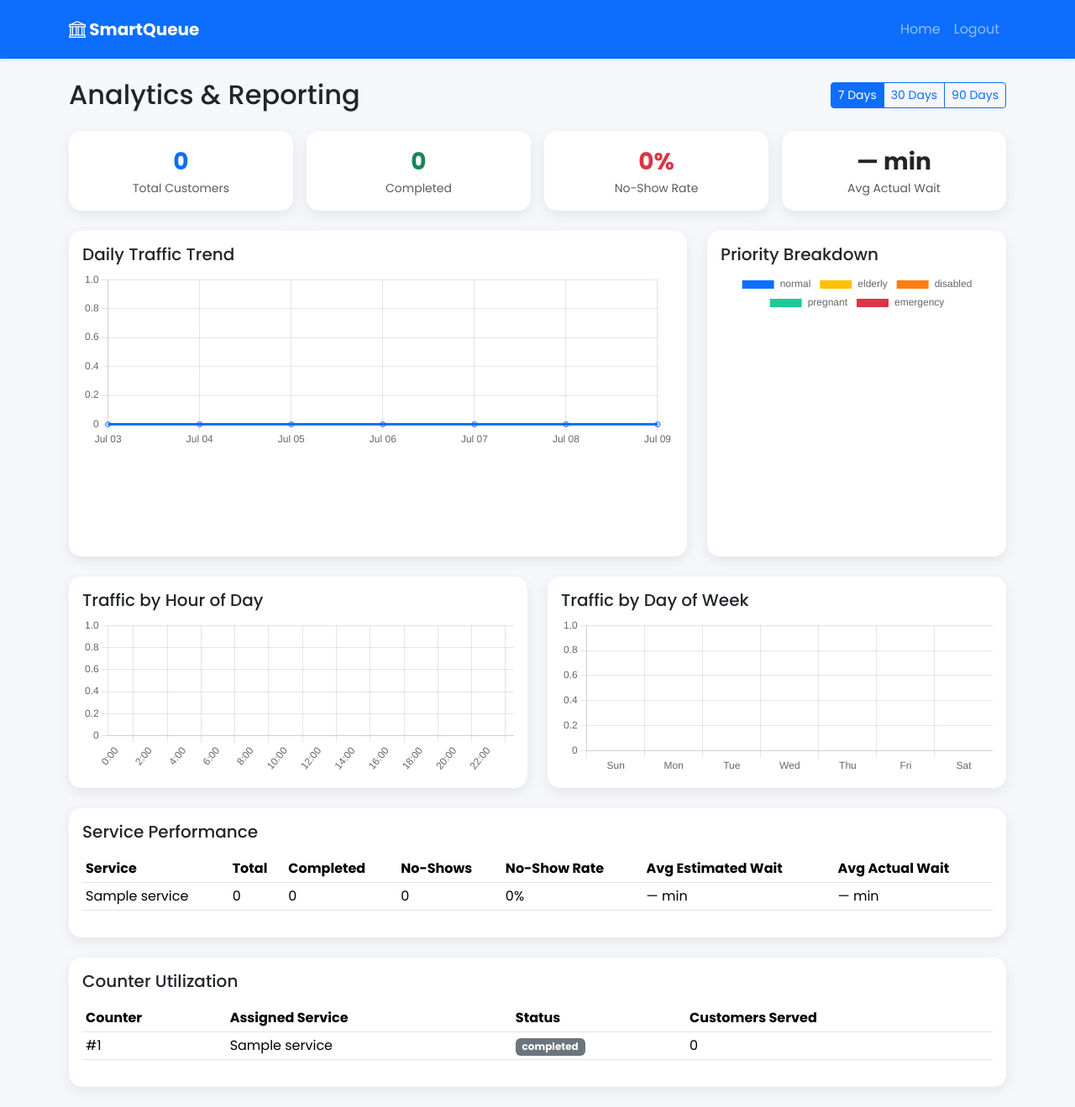
After one commit to sudipshrestha-4/smartqueue, a Flask app: page /admin/analytics in a window 1280 px wide. The commit adds this page. Shown: the whole page at 84% size. Run offline with Flask 3, Linux system fonts and the light colour scheme; a user stored in the database is signed in; tables that the repository leaves empty hold one stand-in row (values such as "Sample post"); some libraries are stand-ins or nearby versions.

Commit message:
admin analytics

```diff
--- a/app/routes/admin.py
+++ b/app/routes/admin.py
@@ -1,4 +1,4 @@
-from datetime import datetime, date
+from datetime import datetime, date, timedelta
 from flask import Blueprint, render_template, redirect, url_for, flash, request
 from flask_login import login_required
 
@@ -110,3 +110,102 @@ def assign_counter(staff_id):
         flash(f'{staff.name} unassigned from their counter.', 'info')
 
     return redirect(url_for('admin.dashboard'))
+
+
+@admin_bp.route('/analytics')
+@login_required
+@role_required('admin')
+def analytics():
+    days = request.args.get('days', 7, type=int)
+    if days not in (7, 30, 90):
+        days = 7
+    start_date = date.today() - timedelta(days=days - 1)
+    start_dt = datetime.combine(start_date, datetime.min.time())
+
+    entries = QueueEntry.query.filter(QueueEntry.arrival_time >= start_dt).all()
+
+    daily_map = {}
+    for e in entries:
+        key = e.arrival_time.date()
+        daily_map[key] = daily_map.get(key, 0) + 1
+    all_days = [start_date + timedelta(days=i) for i in range(days)]
+    daily_labels = [d.strftime('%b %d') for d in all_days]
+    daily_values = [daily_map.get(d, 0) for d in all_days]
+
+    hourly_map = {}
+    for e in entries:
+        h = e.arrival_time.hour
+        hourly_map[h] = hourly_map.get(h, 0) + 1
+    hourly_labels = [f'{h}:00' for h in range(24)]
+    hourly_values = [hourly_map.get(h, 0) for h in range(24)]
+
+    dow_names = ['Sun', 'Mon', 'Tue', 'Wed', 'Thu', 'Fri', 'Sat']
+    dow_map = {}
+    for e in entries:
+        idx = (e.arrival_time.weekday() + 1) % 7
+        dow_map[idx] = dow_map.get(idx, 0) + 1
+    dow_values = [dow_map.get(i, 0) for i in range(7)]
+
+    priority_labels = ['normal', 'elderly', 'disabled', 'pregnant', 'emergency']
+    priority_map = {}
+    for e in entries:
+        priority_map[e.priority_type] = priority_map.get(e.priority_type, 0) + 1
+    priority_values = [priority_map.get(p, 0) for p in priority_labels]
+
+    service_stats = []
+    for service in Service.query.order_by(Service.name).all():
+        service_entries = [e for e in entries if e.service_id == service.id]
+        total = len(service_entries)
+        completed = sum(1 for e in service_entries if e.status == 'completed')
+        no_show = sum(1 for e in service_entries if e.status == 'no_show')
+
+        actual_waits = [e.actual_wait_time for e in service_entries if e.actual_wait_time is not None]
+        est_waits = [e.deterministic_estimate for e in service_entries if e.deterministic_estimate is not None]
+
+        service_stats.append({
+            'name': service.name,
+            'total': total,
+            'completed': completed,
+            'no_show': no_show,
+            'no_show_rate': round((no_show / total * 100), 1) if total else 0,
+            'avg_actual_wait': round(sum(actual_waits) / len(actual_waits), 1) if actual_waits else None,
+            'avg_estimated_wait': round(sum(est_waits) / len(est_waits), 1) if est_waits else None,
+        })
+
+    counter_stats = []
+    for counter in Counter.query.order_by(Counter.counter_number).all():
+        served = sum(
+            1 for e in entries
+            if e.counter_id == counter.id and e.status == 'completed'
+        )
+        counter_stats.append({
+            'number': counter.counter_number,
+            'service': counter.service.name if counter.service else 'Unassigned',
+            'status': counter.status,
+            'served': served,
+        })
+
+    total_entries = len(entries)
+    total_completed = sum(1 for e in entries if e.status == 'completed')
+    total_no_show = sum(1 for e in entries if e.status == 'no_show')
+    all_actual_waits = [e.actual_wait_time for e in entries if e.actual_wait_time is not None]
+
+    summary = {
+        'total_entries': total_entries,
+        'total_completed': total_completed,
+        'total_no_show': total_no_show,
+        'no_show_rate': round((total_no_show / total_entries * 100), 1) if total_entries else 0,
+        'overall_avg_wait': round(sum(all_actual_waits) / len(all_actual_waits), 1) if all_actual_waits else None,
+    }
+
+    return render_template(
+        'admin/analytics.html',
+        days=days,
+        daily_labels=daily_labels, daily_values=daily_values,
+        hourly_labels=hourly_labels, hourly_values=hourly_values,
+        dow_labels=dow_names, dow_values=dow_values,
+        priority_labels=priority_labels, priority_values=priority_values,
+        service_stats=service_stats,
+        counter_stats=counter_stats,
+        summary=summary
+    )
--- /dev/null
+++ b/app/templates/admin/analytics.html
@@ -0,0 +1,198 @@
+{% extends "base.html" %}
+{% block title %}Analytics - SmartQueue{% endblock %}
+{% block content %}
+
+<div class="d-flex justify-content-between align-items-center mb-4">
+  <h2 class="mb-0">Analytics & Reporting</h2>
+  <div class="btn-group">
+    <a href="{{ url_for('admin.analytics', days=7) }}"
+       class="btn btn-sm {{ 'btn-primary' if days == 7 else 'btn-outline-primary' }}">7 Days</a>
+    <a href="{{ url_for('admin.analytics', days=30) }}"
+       class="btn btn-sm {{ 'btn-primary' if days == 30 else 'btn-outline-primary' }}">30 Days</a>
+    <a href="{{ url_for('admin.analytics', days=90) }}"
+       class="btn btn-sm {{ 'btn-primary' if days == 90 else 'btn-outline-primary' }}">90 Days</a>
+  </div>
+</div>
+
+<!-- SUMMARY CARDS -->
+<div class="row g-3 mb-4">
+  <div class="col-md-3 col-6">
+    <div class="card text-center p-3">
+      <div class="fs-3 fw-bold text-primary">{{ summary.total_entries }}</div>
+      <div class="small text-muted">Total Customers</div>
+    </div>
+  </div>
+  <div class="col-md-3 col-6">
+    <div class="card text-center p-3">
+      <div class="fs-3 fw-bold text-success">{{ summary.total_completed }}</div>
+      <div class="small text-muted">Completed</div>
+    </div>
+  </div>
+  <div class="col-md-3 col-6">
+    <div class="card text-center p-3">
+      <div class="fs-3 fw-bold text-danger">{{ summary.no_show_rate }}%</div>
+      <div class="small text-muted">No-Show Rate</div>
+    </div>
+  </div>
+  <div class="col-md-3 col-6">
+    <div class="card text-center p-3">
+      <div class="fs-3 fw-bold">{{ summary.overall_avg_wait if summary.overall_avg_wait else '—' }} min</div>
+      <div class="small text-muted">Avg Actual Wait</div>
+    </div>
+  </div>
+</div>
+
+<!-- CHARTS ROW 1 -->
+<div class="row g-4 mb-4">
+  <div class="col-lg-8">
+    <div class="card h-100">
+      <div class="card-body">
+        <h5 class="card-title">Daily Traffic Trend</h5>
+        <canvas id="dailyChart" height="90"></canvas>
+      </div>
+    </div>
+  </div>
+  <div class="col-lg-4">
+    <div class="card h-100">
+      <div class="card-body">
+        <h5 class="card-title">Priority Breakdown</h5>
+        <canvas id="priorityChart" height="90"></canvas>
+      </div>
+    </div>
+  </div>
+</div>
+
+<!-- CHARTS ROW 2 -->
+<div class="row g-4 mb-4">
+  <div class="col-lg-6">
+    <div class="card h-100">
+      <div class="card-body">
+        <h5 class="card-title">Traffic by Hour of Day</h5>
+        <canvas id="hourlyChart" height="110"></canvas>
+      </div>
+    </div>
+  </div>
+  <div class="col-lg-6">
+    <div class="card h-100">
+      <div class="card-body">
+        <h5 class="card-title">Traffic by Day of Week</h5>
+        <canvas id="dowChart" height="110"></canvas>
+      </div>
+    </div>
+  </div>
+</div>
+
+<!-- SERVICE PERFORMANCE TABLE -->
+<div class="card mb-4">
+  <div class="card-body">
+    <h5 class="card-title mb-3">Service Performance</h5>
+    <div class="table-responsive">
+      <table class="table table-sm align-middle">
+        <thead>
+          <tr>
+            <th>Service</th>
+            <th>Total</th>
+            <th>Completed</th>
+            <th>No-Shows</th>
+            <th>No-Show Rate</th>
+            <th>Avg Estimated Wait</th>
+            <th>Avg Actual Wait</th>
+          </tr>
+        </thead>
+        <tbody>
+          {% for s in service_stats %}
+          <tr>
+            <td>{{ s.name }}</td>
+            <td>{{ s.total }}</td>
+            <td>{{ s.completed }}</td>
+            <td>{{ s.no_show }}</td>
+            <td>{{ s.no_show_rate }}%</td>
+            <td>{{ s.avg_estimated_wait if s.avg_estimated_wait else '—' }} min</td>
+            <td>{{ s.avg_actual_wait if s.avg_actual_wait else '—' }} min</td>
+          </tr>
+          {% else %}
+          <tr><td colspan="7" class="text-muted text-center">No data yet.</td></tr>
+          {% endfor %}
+        </tbody>
+      </table>
+    </div>
+  </div>
+</div>
+
+<!-- COUNTER UTILIZATION TABLE -->
+<div class="card">
+  <div class="card-body">
+    <h5 class="card-title mb-3">Counter Utilization</h5>
+    <div class="table-responsive">
+      <table class="table table-sm align-middle">
+        <thead>
+          <tr><th>Counter</th><th>Assigned Service</th><th>Status</th><th>Customers Served</th></tr>
+        </thead>
+        <tbody>
+          {% for c in counter_stats %}
+          <tr>
+            <td>#{{ c.number }}</td>
+            <td>{{ c.service }}</td>
+            <td><span class="badge bg-{{ 'success' if c.status == 'active' else 'secondary' }}">{{ c.status }}</span></td>
+            <td>{{ c.served }}</td>
+          </tr>
+          {% else %}
+          <tr><td colspan="4" class="text-muted text-center">No counters yet.</td></tr>
+          {% endfor %}
+        </tbody>
+      </table>
+    </div>
+  </div>
+</div>
+
+{% endblock %}
+
+{% block extra_js %}
+<script src="https://cdn.jsdelivr.net/npm/chart.js@4.4.4/dist/chart.umd.min.js"></script>
+<script>
+new Chart(document.getElementById('dailyChart'), {
+  type: 'line',
+  data: {
+    labels: {{ daily_labels | tojson }},
+    datasets: [{
+      label: 'Customers',
+      data: {{ daily_values | tojson }},
+      borderColor: '#0d6efd',
+      backgroundColor: 'rgba(13,110,253,0.1)',
+      fill: true,
+      tension: 0.3
+    }]
+  },
+  options: { plugins: { legend: { display: false } }, scales: { y: { beginAtZero: true } } }
+});
+
+new Chart(document.getElementById('priorityChart'), {
+  type: 'doughnut',
+  data: {
+    labels: {{ priority_labels | tojson }},
+    datasets: [{
+      data: {{ priority_values | tojson }},
+      backgroundColor: ['#0d6efd', '#ffc107', '#fd7e14', '#20c997', '#dc3545']
+    }]
+  }
+});
+
+new Chart(document.getElementById('hourlyChart'), {
+  type: 'bar',
+  data: {
+    labels: {{ hourly_labels | tojson }},
+    datasets: [{ label: 'Customers', data: {{ hourly_values | tojson }}, backgroundColor: '#0d6efd' }]
+  },
+  options: { plugins: { legend: { display: false } }, scales: { y: { beginAtZero: true } } }
+});
+
+new Chart(document.getElementById('dowChart'), {
+  type: 'bar',
+  data: {
+    labels: {{ dow_labels | tojson }},
+    datasets: [{ label: 'Customers', data: {{ dow_values | tojson }}, backgroundColor: '#198754' }]
+  },
+  options: { plugins: { legend: { display: false } }, scales: { y: { beginAtZero: true } } }
+});
+</script>
+{% endblock %}
--- a/app/templates/admin/dashboard.html
+++ b/app/templates/admin/dashboard.html
@@ -3,6 +3,12 @@
 {% block content %}
 
 <h2 class="mb-4">Admin Dashboard</h2>
+
+<div class="mb-4">
+  <a href="{{ url_for('admin.analytics') }}" class="btn btn-outline-primary">
+    <i class="bi bi-bar-chart-line"></i> View Analytics & Reports
+  </a>
+</div>
 
 {% with messages = get_flashed_messages(with_categories=true) %}
   {% for category, message in messages %}
```
Also changed, not shown: app/forms/auth_forms.py (+46 -6 lines), app/templates/auth/login.html (+24 -1 lines), app/templates/auth/register.html (+49 -6 lines).
